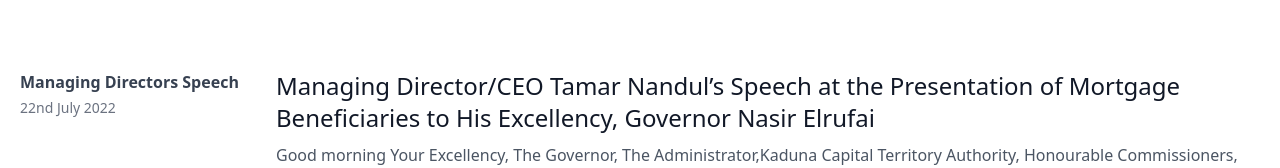
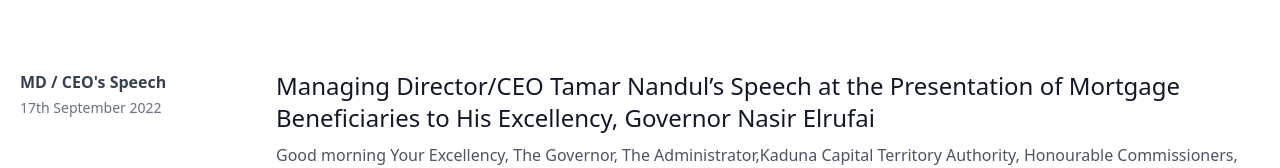
Before and after one commit to general-Dee/kmdmc, a Next.js app: page /news in a window 1280 px wide. Shown: the part 264-432 px from the top of the page. Built offline with nearby package versions, Linux system fonts and the light colour scheme.

Commit message:
detachment

```diff
--- a/pages/news.tsx
+++ b/pages/news.tsx
@@ -24,8 +24,8 @@ function news() {
 
         <div className="py-8 flex flex-wrap md:flex-nowrap">
               <div className="md:w-64 md:mb-0 mb-6 flex-shrink-0 flex flex-col">
-                <span className="font-semibold title-font text-gray-700">Managing Directors Speech</span>
-                <span className="mt-1 text-gray-500 text-sm">22nd July 2022</span>
+                <span className="font-semibold title-font text-gray-700">MD / CEO's Speech</span>
+                <span className="mt-1 text-gray-500 text-sm">17th September 2022</span>
               </div>
               <div className="md:flex-grow">
                 <h2 className="text-2xl font-medium text-gray-900 title-font mb-2">Managing Director/CEO Tamar Nandul’s Speech at the Presentation of Mortgage Beneficiaries to His Excellency, Governor Nasir Elrufai</h2>
--- a/pages/projects/ugwanrimi.tsx
+++ b/pages/projects/ugwanrimi.tsx
@@ -12,7 +12,7 @@ function ugwanrimi() {
       <section className="text-gray-600 body-font mt-20">
         <div className="container px-5 pt-24 mx-auto flex flex-wrap">
           <div className="flex w-full mb-20 flex-wrap">
-            <h1 className="sm:text-3xl text-2xl font-medium title-font text-gray-900 lg:w-1/3 lg:mb-0 mb-4">Ungwanrimi Market</h1>
+            <h1 className="sm:text-3xl text-2xl font-medium title-font text-gray-900 lg:w-1/3 lg:mb-0 mb-4">Ungwan Rimi Market</h1>
             <p className="lg:pl-6 lg:w-2/3 mx-auto leading-relaxed text-base">Unguwan Rimi market is a well designed commercial hub that is in line with KDSG's urban renewal agenda. It contains 1340 shops of different sqm sizes, warehouses, restrooms and car parking space.</p>
           </div>
           <div className="flex flex-wrap md:-m-2 -m-1">
```
